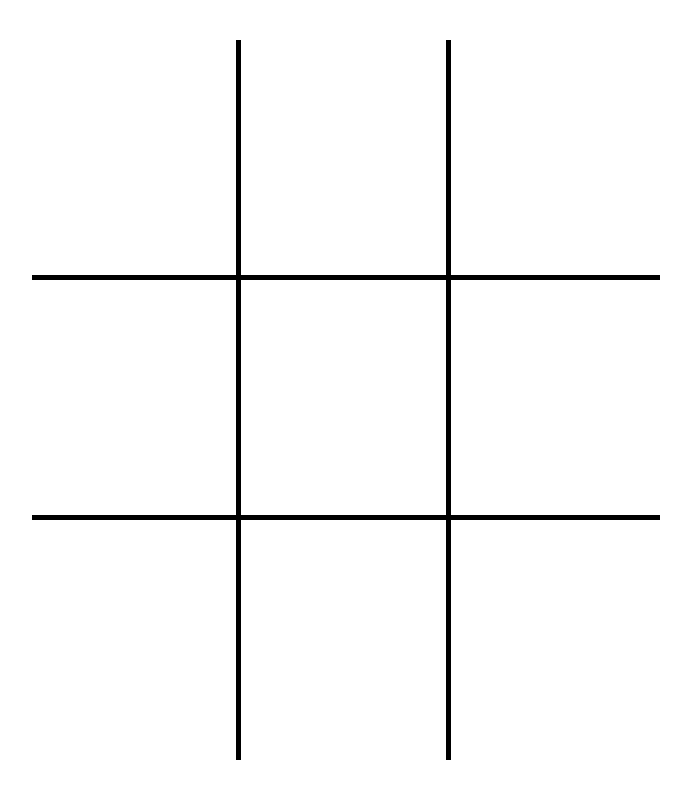
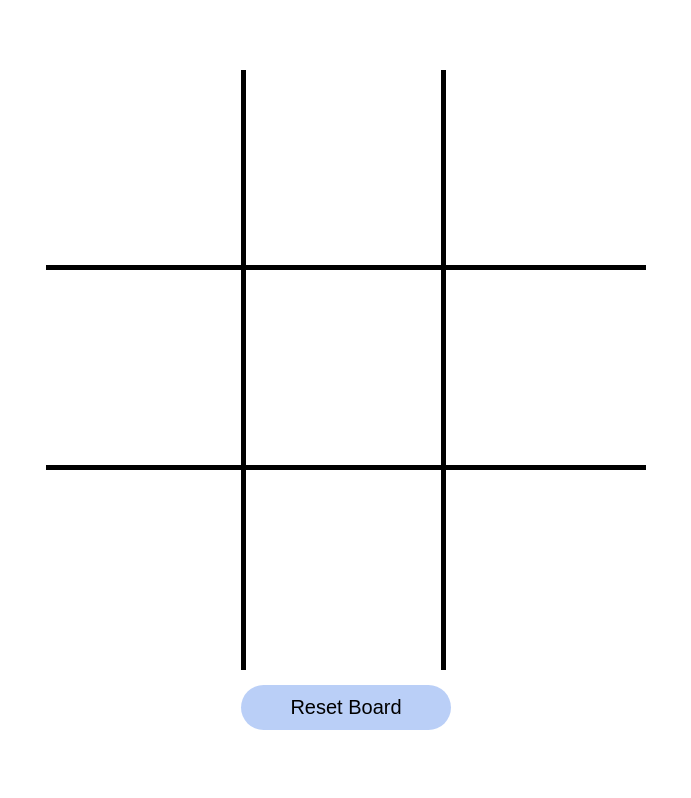
Before and after one commit to Aditya-Devarkonda/TIC-TAC-TOE, a React (Vite) app: page / in a window 1280 px wide. Shown: the whole page, without its empty margins (294-985 px from the left). Built offline with nearby package versions, Linux system fonts and the light colour scheme.

Commit message:
building project - step 3
1) Reset button added

```diff
--- a/src/App.jsx
+++ b/src/App.jsx
@@ -41,9 +41,14 @@ export default function Board() {
     return null;
   }
 
+  function ResetSquareValues(){
+    setSquarevalues(Array(9).fill(null))
+  }
+
   console.log(squareValues);
 
   return (
+    <div className="game-layout">
       <div className="board-table">
         {squareValues.map((value, index) => (
           <Square
@@ -54,5 +59,7 @@ export default function Board() {
           />
         ))}
       </div>
+      <button onClick={ResetSquareValues} className="reset-button">Reset Board</button>
+    </div>
   )
 }
--- a/src/index.css
+++ b/src/index.css
@@ -13,14 +13,20 @@ body {
   justify-content: center;
 }
 
-#root{
+/* #root{
   width: 49%;
   height: 90%;
+} */
+
+.game-layout{
+  display: flex;
+  flex-direction: column;
+  align-items: center;
 }
 
 .board-table{
-  width: 100%;
-  height: 100%;
+  width: 600px;
+  height: 600px;
   display: grid;
   grid-template-rows:    repeat(3, 1fr);
   grid-template-columns: repeat(3, 1fr);
@@ -52,3 +58,28 @@ body {
 .square:hover {
   box-shadow: inset 0 0 10px rgba(0, 0, 0, 0.4); /*Add an inset shadow effect on hover*/
 }
+
+.reset-button{
+  margin-top: 15px;
+  height: 45px;
+  width: 35%;
+  font-size: 20px;
+  background-color: rgba(100, 148, 237, 0.442);
+  border: none;
+  border-radius: 30px;
+  cursor: pointer;
+}
+
+.reset-button:hover {
+  box-shadow: inset 0 -3px 0 rgba(0,0,0,0.15);
+  transition: all .1s ease;
+}
+
+.reset-button:active {
+  transform: translateY(1px);
+  box-shadow: inset 0 3px 0 0 rgba(0,0,0,0.15);
+}
+
+.reset-button:focus {
+  outline: none;
+}
```
Lines whose indentation alone changed are shown as unchanged.
